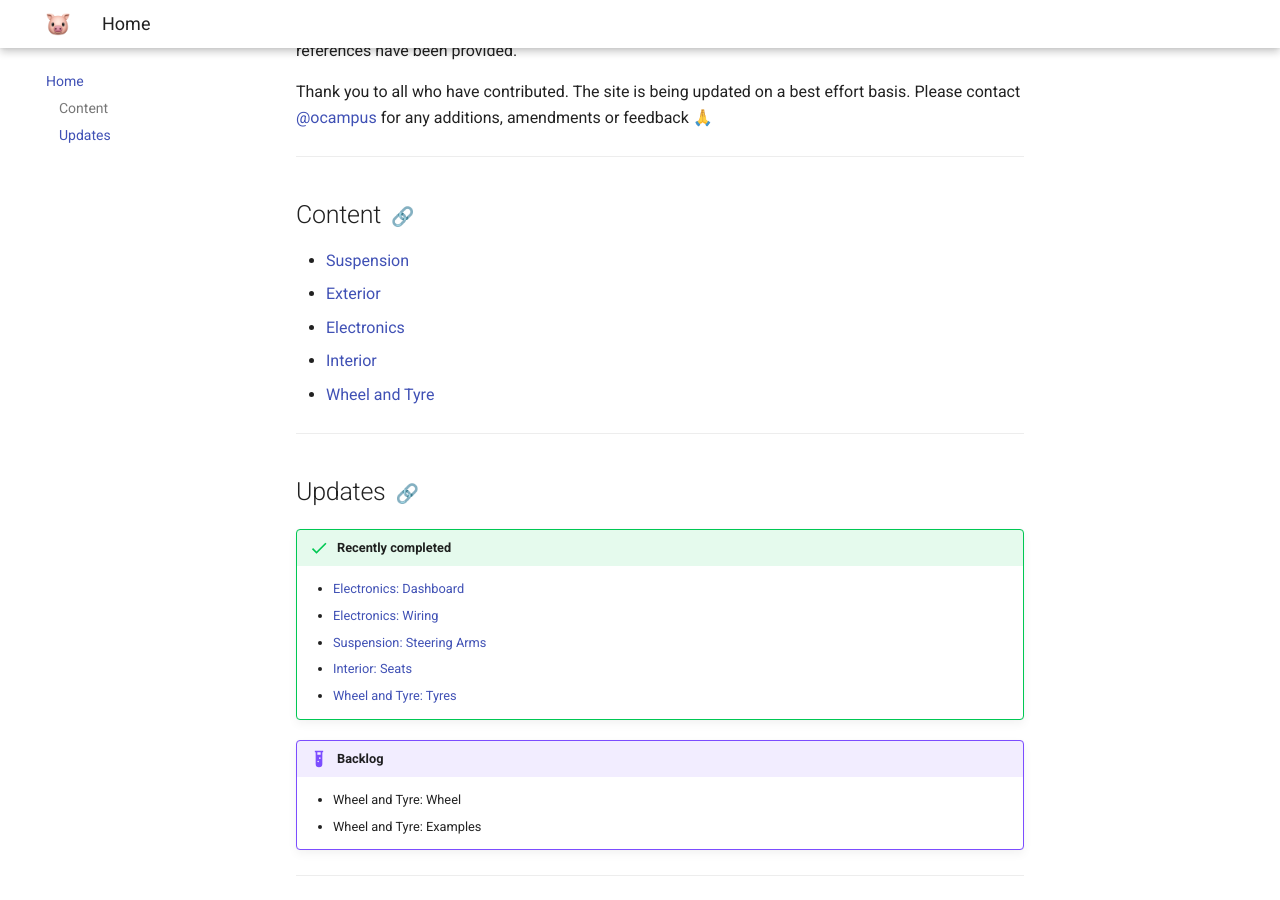
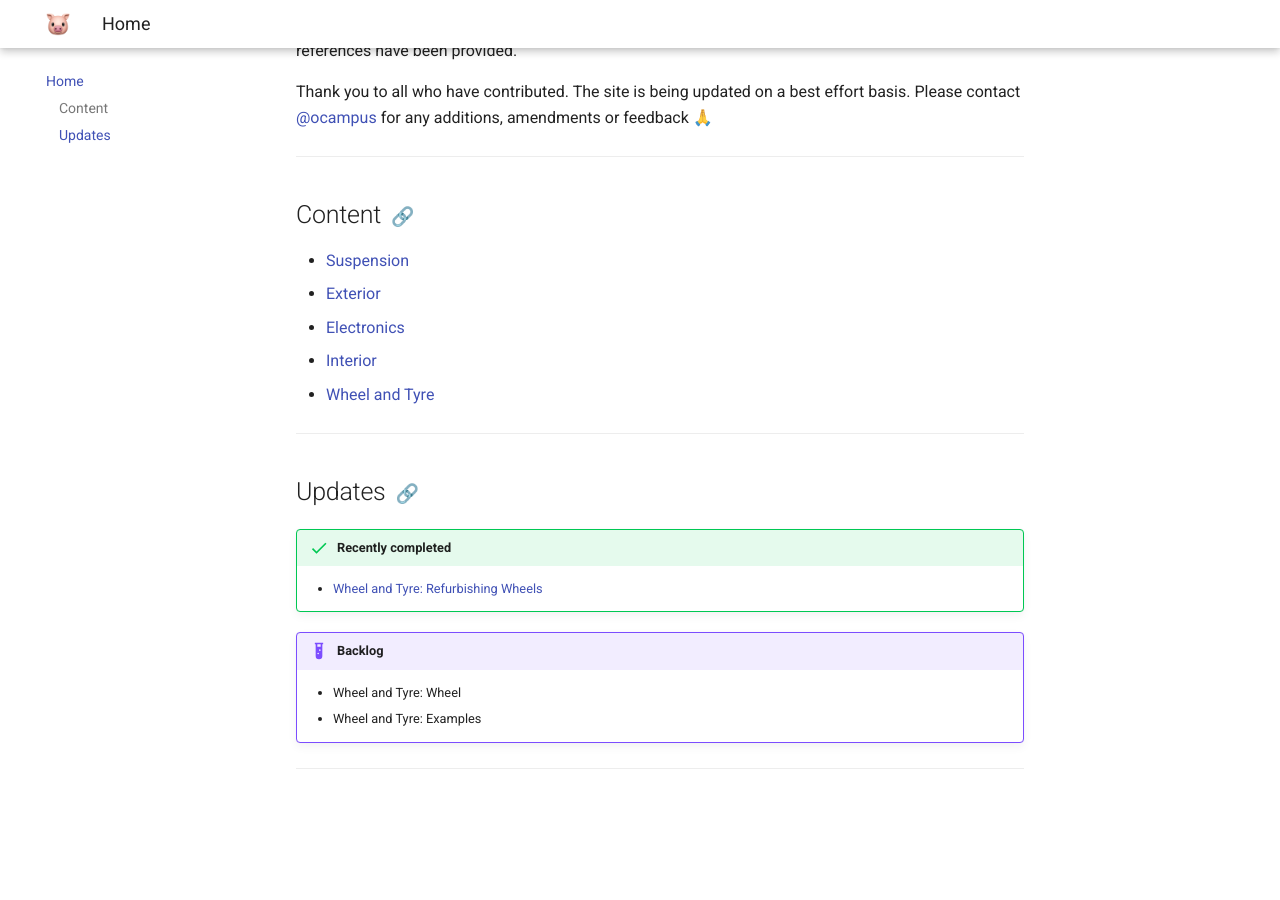
Before and after one commit to ocampco/pig-eyes-diy, an MkDocs documentation site: the page built from docs/index.md, in a window 1280 px wide and 900 px high, scrolled down 660 px. Built offline with MkDocs 1.6.1 and Material for MkDocs 9.7.7, drawn with Linux system fonts in a browser that asks for light colours; after the commit the page ends 1453 px from its top, so only the background shows below that.

Commit message:
Create new page

```diff
--- a/docs/index.md
+++ b/docs/index.md
@@ -23,11 +23,7 @@ Thank you to all who have contributed. The site is being updated on a best effor
 ## Updates
 
 !!! success "Recently completed"
-    - [Electronics: Dashboard](./electronics/dashboard.md)
-    - [Electronics: Wiring](./electronics/wiring.md)
-    - [Suspension: Steering Arms](./suspension/steering-arms.md)
-    - [Interior: Seats](./interior/seats.md)
-    - [Wheel and Tyre: Tyres](./wheel-and-tyre/tyres.md)
+    - [Wheel and Tyre: Refurbishing Wheels](./wheel-and-tyre/refurbishing-wheels.md)
 
 !!! example "Backlog"
     - Wheel and Tyre: Wheel
--- a/mkdocs.yml
+++ b/mkdocs.yml
@@ -52,3 +52,4 @@ nav:
   - 'Wheel and Tyre':
     - ./wheel-and-tyre/index.md
     - Tyres: ./wheel-and-tyre/tyres.md
+    - 'Refurbishing Wheels': ./wheel-and-tyre/refurbishing-wheels.md
```
Also changed, not shown: docs/wheel-and-tyre/index.md (+1 -0 lines), docs/wheel-and-tyre/refurbishing-wheels.md (added, +11 -0 lines), docs/wheel-and-tyre/tyres.md (+4 -0 lines).
